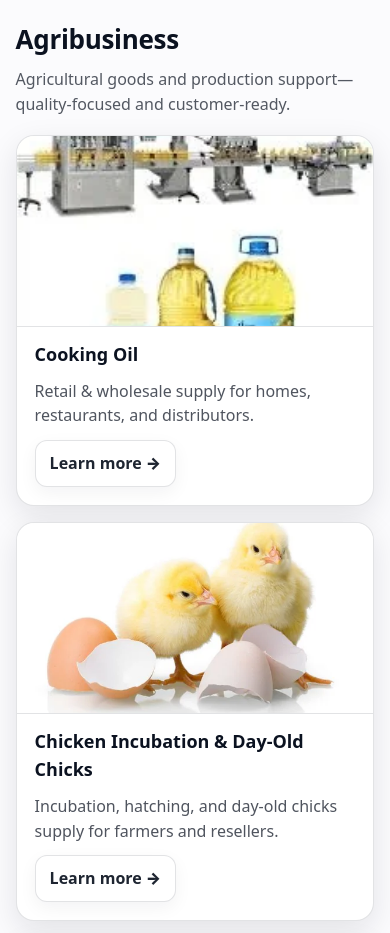
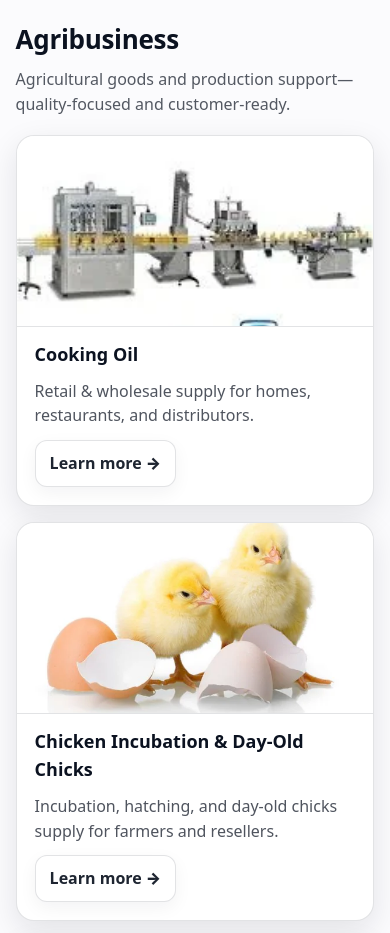
Before and after one commit to prop25fxt/NEW-ATGGLOBAL, a plain HTML site: page index.html in a window 390 px wide. Shown: the part 3040-3973 px from the top of the page. Drawn offline with Linux system fonts and the light colour scheme.

Commit message:
Add files via upload

```diff
--- a/assets/css/styles.css
+++ b/assets/css/styles.css
@@ -119,4 +119,7 @@ textarea{min-height:120px;resize:vertical}
   .brand img{height:54px}
   .two-col{grid-template-columns:1fr}
   .gallery{grid-template-columns:1fr 1fr}
+/* Custom crop for cooking oil image */
+img[src*="oil"] {
+  object-position: top center;
 }
```
